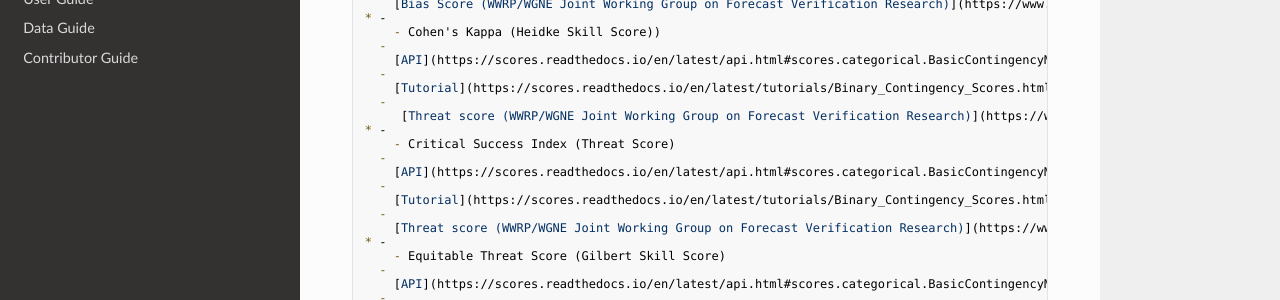
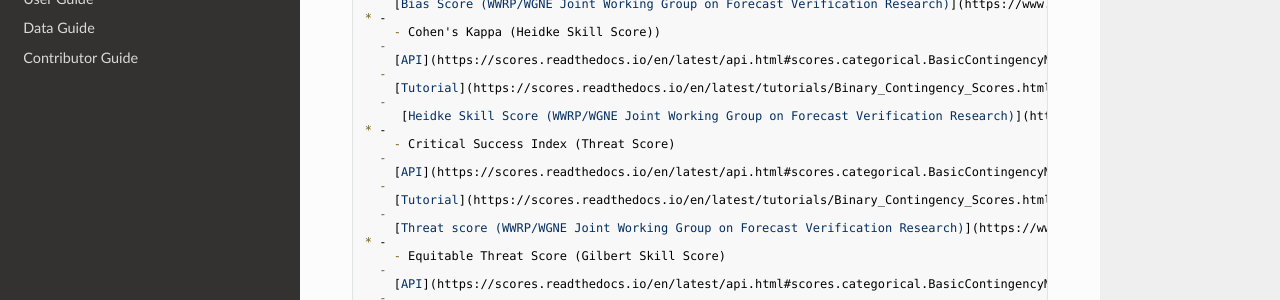
Before and after one commit to nci/scores, an MkDocs documentation site: the page built from docs/included.md, in a window 1280 px wide and 900 px high, scrolled down 4110 px. Shown: the part 151-451 px from the top of the window. Built offline with MkDocs 1.6.1, drawn with Linux system fonts in a browser that asks for light colours; nearby versions of some CDN libraries.

Commit message:
fix mistake on HSS docs

```diff
--- a/docs/included.md
+++ b/docs/included.md
@@ -230,7 +230,7 @@
   -
     [Tutorial](https://scores.readthedocs.io/en/latest/tutorials/Binary_Contingency_Scores.html)
   -
-     [Threat score (WWRP/WGNE Joint Working Group on Forecast Verification Research)](https://www.cawcr.gov.au/projects/verification/#HSS)
+     [Heidke Skill Score (WWRP/WGNE Joint Working Group on Forecast Verification Research)](https://www.cawcr.gov.au/projects/verification/#HSS)
 * -
     - Critical Success Index (Threat Score)
   -
```
